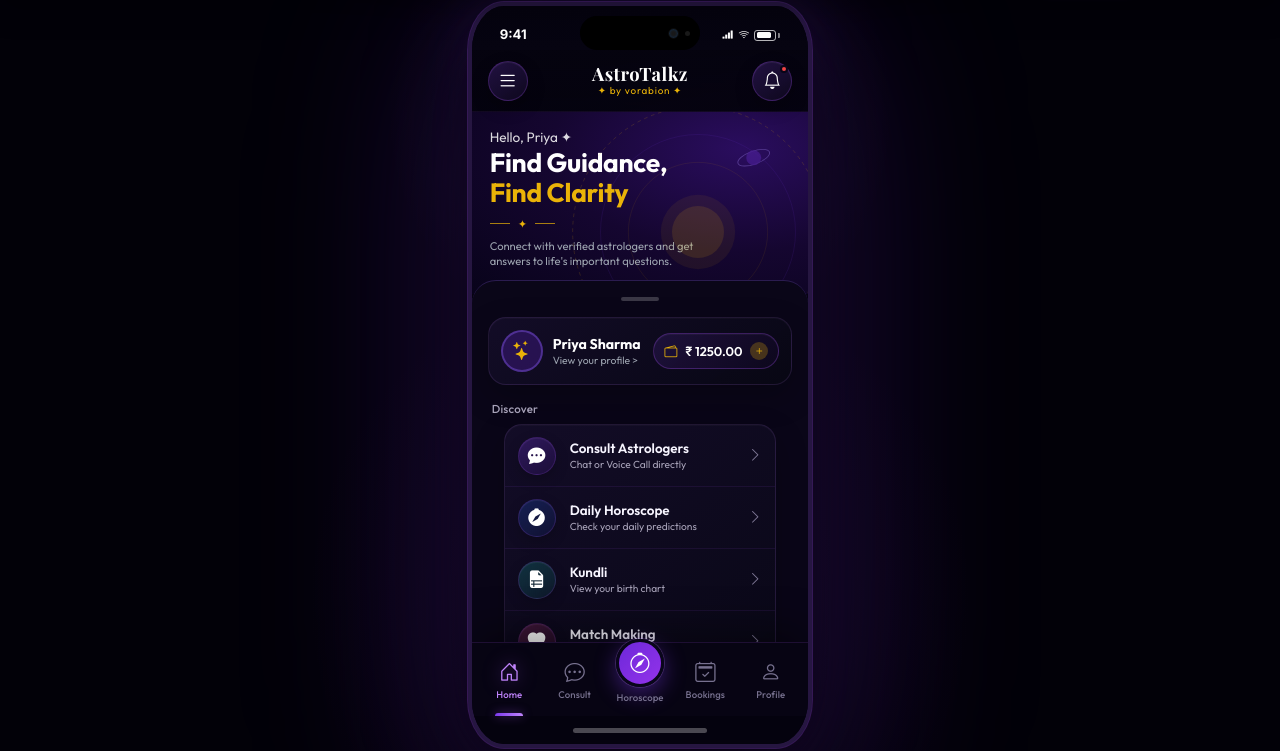
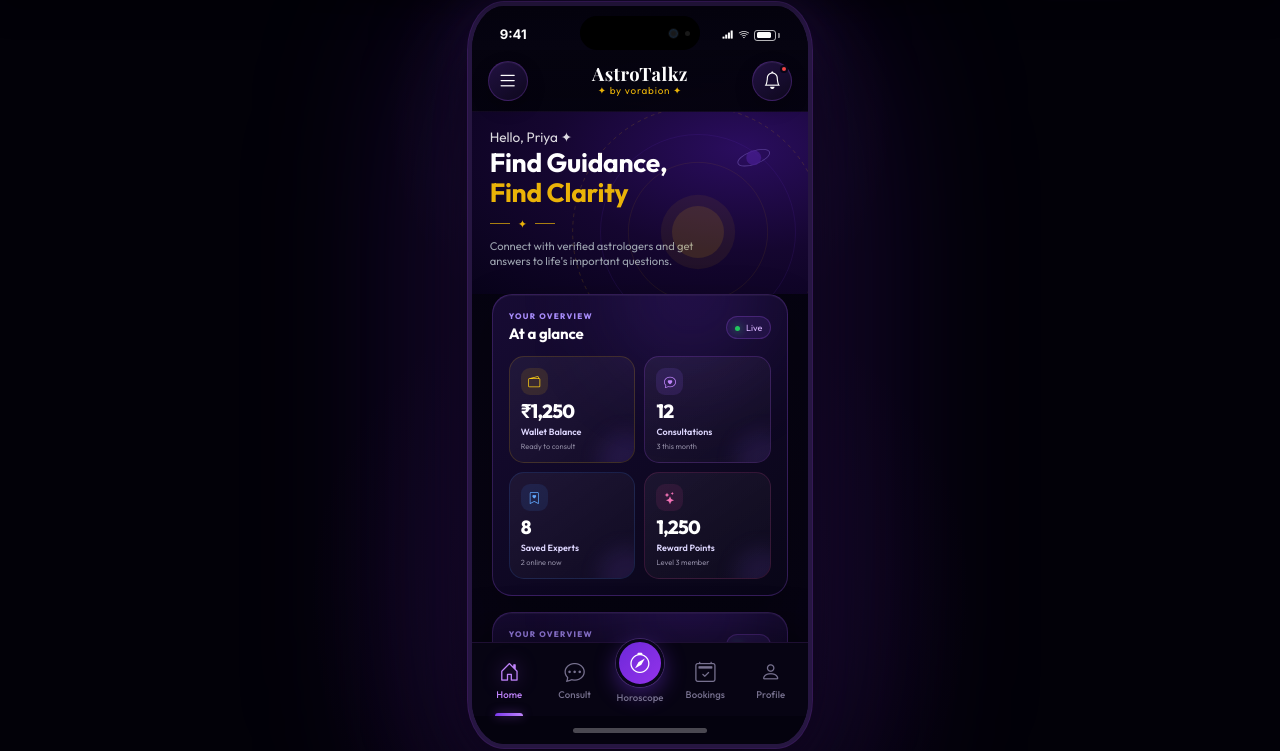
Before and after one commit to abhayd-dev/voratalk, a plain HTML site: page index.html in a window 1280 px wide. Shown: the part 49-800 px from the top of the page. Drawn offline with nearby package versions, Linux system fonts and the light colour scheme.

Commit message:
Load premium dashboard KPI layer in prototype

```diff
--- a/index.html
+++ b/index.html
@@ -11,6 +11,7 @@
   <link rel="stylesheet" href="css/style.css">
   <link rel="stylesheet" href="css/reference-polish.css">
   <link rel="stylesheet" href="css/reference-exact.css">
+  <link rel="stylesheet" href="css/premium-dashboard.css">
 </head>
 <body>
   <div class="demo-bar">
@@ -51,6 +52,7 @@
   <script src="js/router.js"></script>
   <script src="js/screens.js"></script>
   <script src="js/app.js"></script>
+  <script src="js/home-dashboard-enhancement.js"></script>
   <script>document.addEventListener('DOMContentLoaded',()=>App.init());</script>
 </body>
 </html>
```
